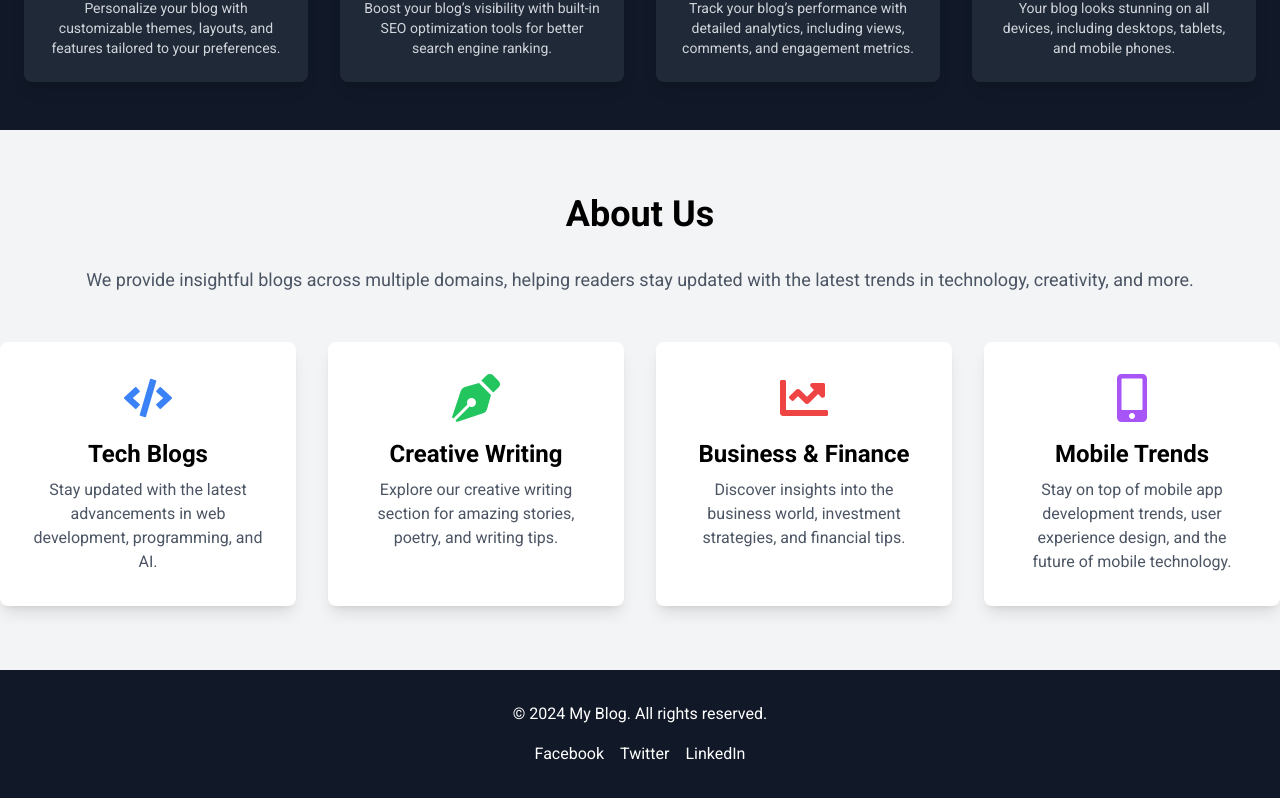
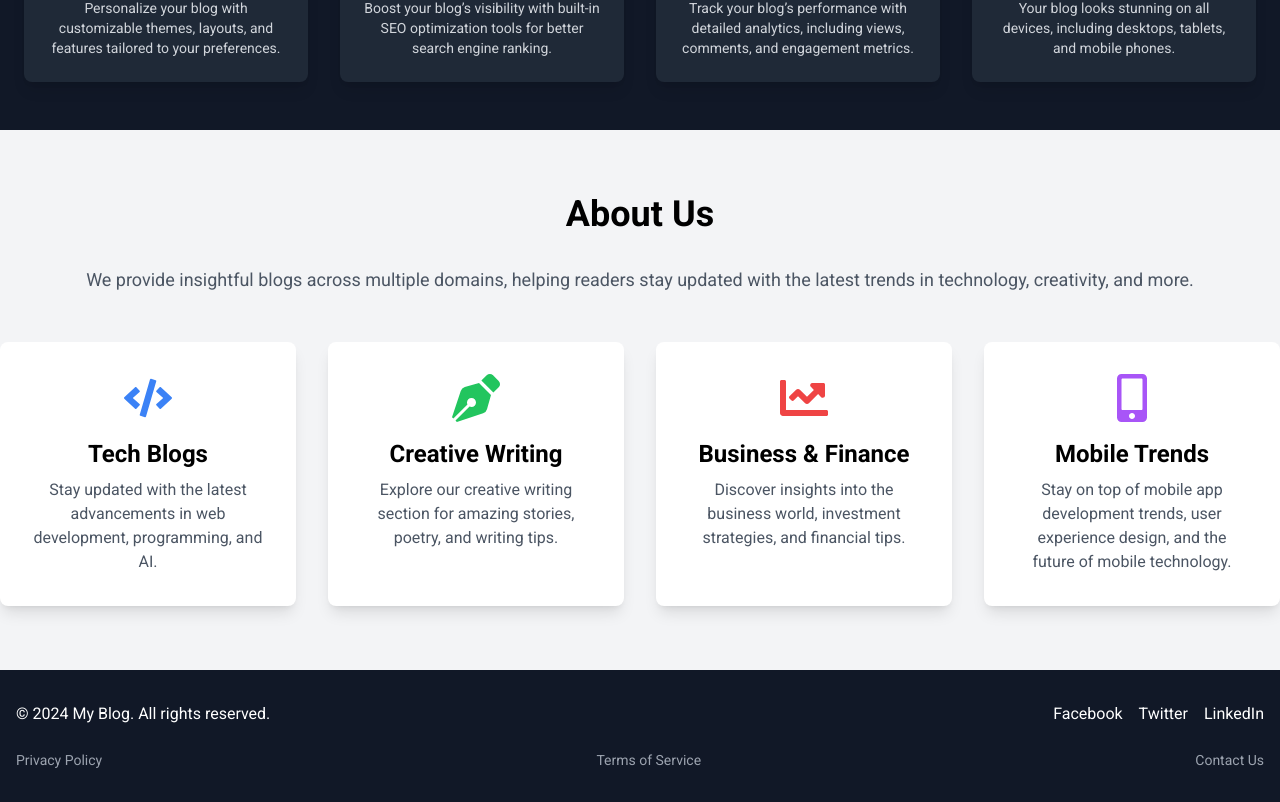
Before and after one commit to deepakyadav20322/Blog-app-frontend, a React (Vite) app in the folder blog_app-fronted/: page /company in a window 1280 px wide. Shown: the part 1529-2331 px from the top of the page. Built offline with nearby package versions, Linux system fonts and the light colour scheme; no server answers.

Commit message:
change the footer

```diff
--- a/blog_app-fronted/src/pages/CompanyPage.jsx
+++ b/blog_app-fronted/src/pages/CompanyPage.jsx
@@ -412,21 +412,47 @@ const CompanyPage = () => {
 
       {/* Footer Section */}
       <footer className="bg-gray-900 text-white py-8">
-        <div className="container mx-auto text-center">
-          <p>&copy; 2024 My Blog. All rights reserved.</p>
-          <div className="flex justify-center space-x-4 mt-4">
-            <a href="#" className="hover:text-gray-400">
+  <div className="container mx-auto px-4">
+    <div className="flex flex-col md:flex-row justify-between items-center text-center md:text-left">
+      <p className="text-sm md:text-base">&copy; 2024 My Blog. All rights reserved.</p>
+      <div className="flex space-x-4 mt-4 md:mt-0">
+        <a
+          href="#"
+          className="hover:text-gray-400 transition-colors duration-300"
+          aria-label="Facebook"
+        >
           Facebook
         </a>
-            <a href="#" className="hover:text-gray-400">
+        <a
+          href="#"
+          className="hover:text-gray-400 transition-colors duration-300"
+          aria-label="Twitter"
+        >
           Twitter
         </a>
-            <a href="#" className="hover:text-gray-400">
+        <a
+          href="#"
+          className="hover:text-gray-400 transition-colors duration-300"
+          aria-label="LinkedIn"
+        >
           LinkedIn
         </a>
       </div>
     </div>
+    <div className="flex flex-col md:flex-row justify-center md:justify-between mt-6 text-xs md:text-sm text-gray-400">
+      <a href="#" className="hover:text-white transition-colors duration-300">
+        Privacy Policy
+      </a>
+      <a href="#" className="hover:text-white transition-colors duration-300">
+        Terms of Service
+      </a>
+      <a href="#" className="hover:text-white transition-colors duration-300">
+        Contact Us
+      </a>
+    </div>
+  </div>
 </footer>
+
     </div>
   );
 };
```
Lines whose indentation alone changed are shown as unchanged.
